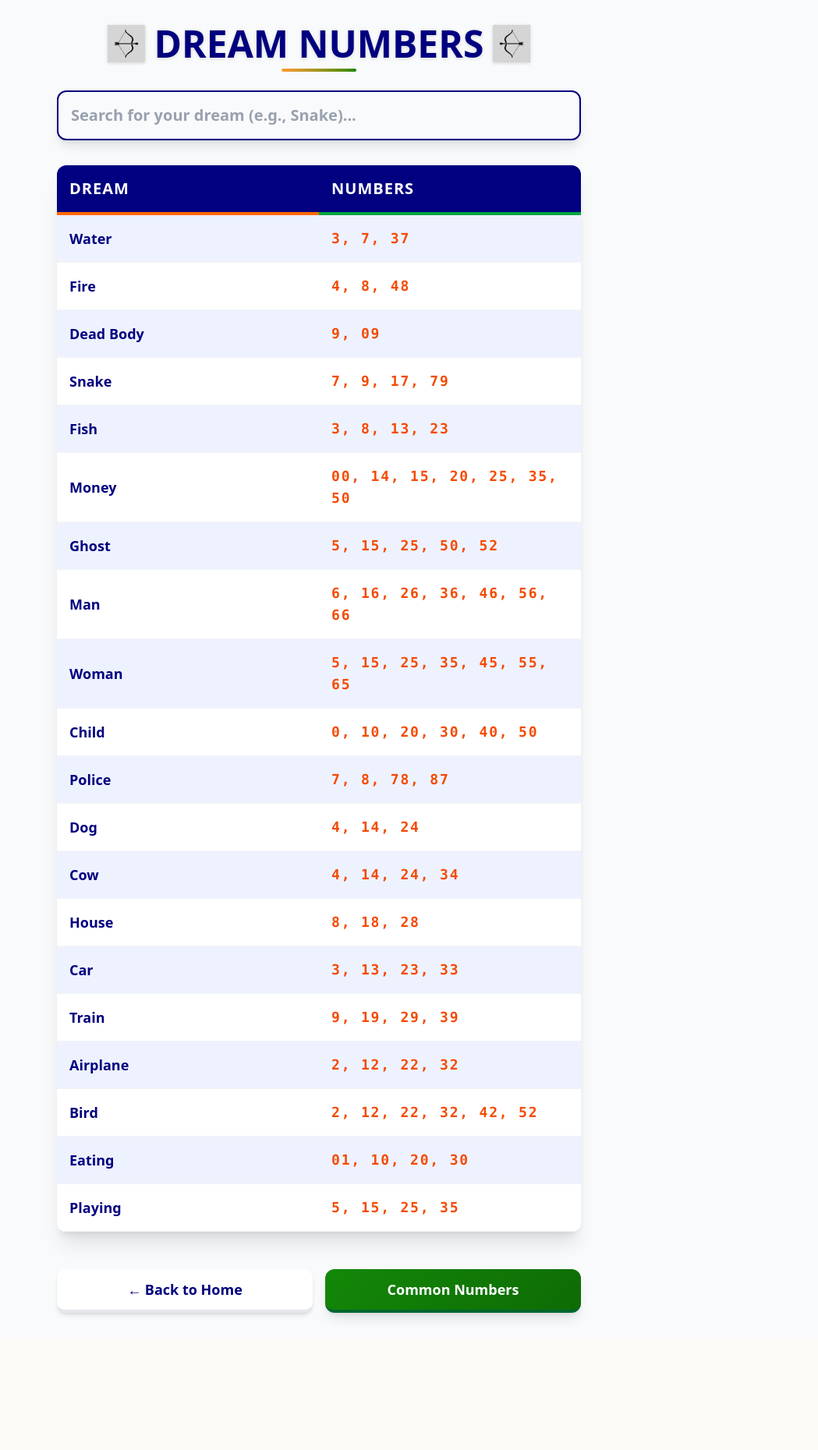
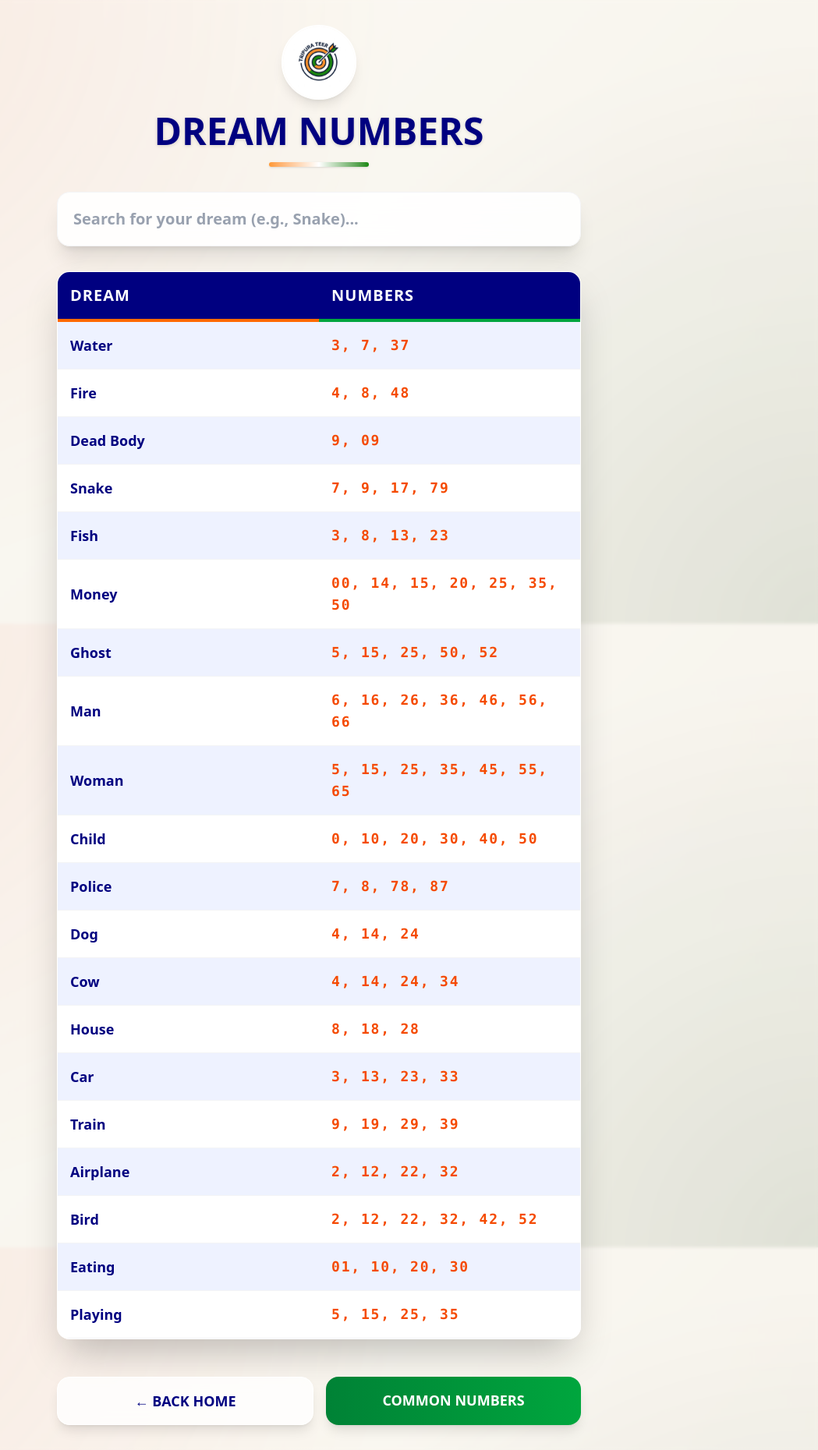
Before and after one commit to kaushikroy29/tripurateer, a Next.js app: page /dream-numbers in a window 1280 px wide. Shown: the whole page at 78% size, without its empty margins (231-1280 px from the left). Before the commit the page ends 1716 px from the top, so only its background shows below. Built offline with nearby package versions, Linux system fonts and the light colour scheme.

Commit message:
UI Efficiency: Unified Premium Design across Admin and Sub-pages

```diff
--- a/src/app/admin/page.tsx
+++ b/src/app/admin/page.tsx
@@ -34,43 +34,50 @@ export default function AdminPage() {
     }
 
     return (
-        <main className="min-h-screen bg-gray-100 flex flex-col items-center py-10 px-4">
-            <div className="w-full max-w-md bg-white p-6 rounded-lg shadow-lg border-2 border-black">
-                <div className="flex justify-between items-center mb-6">
-                    <h1 className="text-2xl font-bold uppercase">Admin Panel</h1>
-                    <button
-                        onClick={handleLogout}
-                        className="text-red-600 hover:text-red-800 font-bold text-sm underline"
-                    >
-                        Logout
-                    </button>
+        <main className="min-h-screen teer-background flex flex-col items-center py-10 px-4 relative overflow-hidden">
+            <div className="absolute inset-0 bg-white/10 backdrop-blur-[2px]"></div>
+
+            <div className="relative z-10 w-full max-w-md glass-card p-8 rounded-3xl shadow-2xl border-white/20">
+                <div className="flex flex-col items-center mb-8">
+                    <div className="w-20 h-20 mb-3 animate-float">
+                        <img src="/logo.png" alt="Logo" className="w-full h-full object-contain rounded-full border-2 border-white shadow-lg" />
+                    </div>
+                    <div className="flex justify-between items-center w-full">
+                        <h1 className="text-2xl font-black uppercase text-[var(--color-navy)] tracking-tight">Admin Control</h1>
+                        <button
+                            onClick={handleLogout}
+                            className="bg-red-50 text-red-600 hover:bg-red-100 px-3 py-1 rounded-full font-bold text-xs transition-colors border border-red-100"
+                        >
+                            Log Out
+                        </button>
+                    </div>
                 </div>
 
-                <div className="flex mb-6 border-b border-gray-200">
+                <div className="flex p-1 bg-gray-100/50 rounded-xl mb-8 gap-1 border border-gray-100">
                     <button
                         onClick={() => setSettingsTab(false)}
-                        className={`flex-1 py-2 font-bold ${!settingsTab ? 'text-blue-600 border-b-2 border-blue-600' : 'text-gray-500'}`}
+                        className={`flex-1 py-2.5 rounded-lg font-black text-sm transition-all ${!settingsTab ? 'bg-white text-[var(--color-navy)] shadow-sm' : 'text-gray-500 hover:text-gray-700'}`}
                     >
-                        Results
+                        📝 RESULTS
                     </button>
                     <button
                         onClick={() => setSettingsTab(true)}
-                        className={`flex-1 py-2 font-bold ${settingsTab ? 'text-blue-600 border-b-2 border-blue-600' : 'text-gray-500'}`}
+                        className={`flex-1 py-2.5 rounded-lg font-black text-sm transition-all ${settingsTab ? 'bg-white text-[var(--color-navy)] shadow-sm' : 'text-gray-500 hover:text-gray-700'}`}
                     >
-                        Settings
+                        ⚙️ SETTINGS
                     </button>
                 </div>
 
                 {!settingsTab ? (
                     <form action={handleResultUpdate} className="flex flex-col gap-6">
-                        <div>
-                            <label className="block font-bold mb-1">Date</label>
+                        <div className="mb-2">
+                            <label className="block font-black text-xs text-[var(--color-navy)] uppercase mb-1.5 ml-1">Select Date</label>
                             <input
                                 name="date"
                                 type="date"
                                 defaultValue={today}
                                 required
-                                className="w-full border-2 border-gray-300 p-2 rounded text-lg"
+                                className="w-full bg-white border border-gray-200 p-3 rounded-xl text-lg font-bold focus:ring-2 focus:ring-blue-100 focus:border-blue-400 outline-none transition-all shadow-sm"
                             />
                         </div>
 
@@ -134,9 +141,9 @@ export default function AdminPage() {
 
                         <button
                             type="submit"
-                            className="mt-2 bg-green-600 hover:bg-green-700 text-white font-bold py-3 rounded-lg text-lg transition-colors shadow-md"
+                            className="mt-4 bg-gradient-to-r from-green-600 to-green-500 hover:from-green-700 hover:to-green-600 text-white font-black py-4 rounded-xl text-lg transition-all shadow-lg active:scale-95 uppercase tracking-wider"
                         >
-                            Save Results
+                            Publish Results
                         </button>
                     </form>
                 ) : (
@@ -163,9 +170,9 @@ export default function AdminPage() {
 
                         <button
                             type="submit"
-                            className="mt-4 bg-blue-600 hover:bg-blue-700 text-white font-bold py-3 rounded text-lg transition-colors"
+                            className="mt-4 bg-gradient-to-r from-blue-600 to-blue-500 hover:from-blue-700 hover:to-blue-600 text-white font-black py-4 rounded-xl text-lg transition-all shadow-lg active:scale-95 uppercase tracking-wider"
                         >
-                            Update Settings
+                            Apply Changes
                         </button>
                     </form>
                 )}
--- a/src/app/common-numbers/page.tsx
+++ b/src/app/common-numbers/page.tsx
@@ -13,19 +13,22 @@ export default function CommonNumbersPage() {
     };
 
     return (
-        <main className="min-h-screen bg-[url('/pattern.png')] bg-gray-50 flex flex-col items-center py-8 px-4 font-sans">
-            <header className="flex flex-col items-center mb-6 w-full">
+        <main className="min-h-screen teer-background flex flex-col items-center py-8 px-4 font-sans relative">
+            <div className="absolute inset-0 bg-white/10 backdrop-blur-[2px]"></div>
+
+            <header className="relative z-10 flex flex-col items-center mb-6 w-full">
+                <div className="w-24 h-24 mb-4 animate-float">
+                    <img src="/logo.png" alt="Logo" className="w-full h-full object-contain rounded-full border-2 border-white shadow-lg" />
+                </div>
                 <h1 className="text-3xl md:text-5xl font-black text-[var(--color-navy)] mb-2 uppercase text-center drop-shadow-sm flex items-center justify-center gap-3">
-                    <img src="/teer-icon.png" alt="Decoration" className="h-12 w-auto invert" />
                     Common Numbers
-                    <img src="/teer-icon.png" alt="Decoration" className="h-12 w-auto invert" style={{ transform: 'scaleX(-1)' }} />
                 </h1>
-                <div className="h-1 w-24 bg-gradient-to-r from-[var(--color-saffron)] to-[var(--color-india-green)] rounded-full"></div>
+                <div className="h-1.5 w-32 bg-gradient-to-r from-[var(--color-saffron)] via-white to-[var(--color-india-green)] rounded-full shadow-sm mt-2"></div>
             </header>
 
-            <p className="text-xl font-bold text-gray-600 mb-8 bg-white px-6 py-2 rounded-full shadow-sm border border-gray-100">{today}</p>
+            <p className="relative z-10 text-lg font-bold text-gray-600 mb-8 bg-white/80 backdrop-blur-sm px-6 py-2 rounded-full shadow-sm border border-gray-100">{today}</p>
 
-            <div className="w-full max-w-2xl bg-white shadow-xl border-t-8 border-[var(--color-saffron)] rounded-xl p-6 mb-8 transform hover:scale-[1.01] transition-transform">
+            <div className="relative z-10 w-full max-w-2xl glass-card shadow-2xl border-t-8 border-[var(--color-saffron)] rounded-2xl p-8 mb-8">
                 <div className="mb-6 p-4 bg-yellow-50 border-l-4 border-[var(--color-saffron)] text-yellow-900 font-bold rounded-r-lg shadow-sm">
                     Disclaimer: These numbers are based on specialized calculations from past results. Success is not guaranteed.
                 </div>
@@ -49,18 +52,18 @@ export default function CommonNumbersPage() {
                 </div>
             </div>
 
-            <div className="mt-4 flex flex-wrap gap-4 justify-center w-full max-w-2xl">
+            <div className="relative z-10 mt-4 flex flex-wrap gap-4 justify-center w-full max-w-2xl">
                 <Link
                     href="/"
-                    className="bg-white hover:bg-gray-100 text-[var(--color-navy)] font-bold py-3 px-8 rounded-xl shadow-md border-b-4 border-gray-200 transition-all active:scale-95 text-lg flex-1 text-center min-w-[200px]"
+                    className="bg-white/80 backdrop-blur-sm hover:bg-white text-[var(--color-navy)] font-black py-4 px-8 rounded-2xl shadow-lg transition-all active:scale-95 text-lg flex-1 text-center min-w-[200px] border border-white"
                 >
-                    &larr; Back to Home
+                    &larr; BACK HOME
                 </Link>
                 <Link
                     href="/dream-numbers"
-                    className="bg-gradient-saffron text-white font-bold py-3 px-8 rounded-xl shadow-lg border-b-4 border-orange-700 transition-all active:scale-95 text-lg flex-1 text-center min-w-[200px]"
+                    className="bg-gradient-to-r from-orange-600 to-orange-500 text-white font-black py-4 px-8 rounded-2xl shadow-lg transition-all active:scale-95 text-lg flex-1 text-center min-w-[200px]"
                 >
-                    Dream Numbers
+                    DREAM NUMBERS
                 </Link>
             </div>
         </main>
--- a/src/app/dream-numbers/page.tsx
+++ b/src/app/dream-numbers/page.tsx
@@ -12,27 +12,30 @@ export default function DreamNumbersPage() {
     );
 
     return (
-        <main className="min-h-screen bg-gray-50 flex flex-col items-center py-8 px-4 font-sans">
-            <header className="flex flex-col items-center mb-6 w-full">
+        <main className="min-h-screen teer-background flex flex-col items-center py-8 px-4 font-sans relative">
+            <div className="absolute inset-0 bg-white/10 backdrop-blur-[2px]"></div>
+
+            <header className="relative z-10 flex flex-col items-center mb-8 w-full">
+                <div className="w-24 h-24 mb-4 animate-float">
+                    <img src="/logo.png" alt="Logo" className="w-full h-full object-contain rounded-full border-2 border-white shadow-lg" />
+                </div>
                 <h1 className="text-3xl md:text-5xl font-black text-[var(--color-navy)] mb-2 uppercase text-center drop-shadow-sm flex items-center justify-center gap-3">
-                    <img src="/teer-icon.png" alt="Decoration" className="h-12 w-auto invert" />
                     Dream Numbers
-                    <img src="/teer-icon.png" alt="Decoration" className="h-12 w-auto invert" style={{ transform: 'scaleX(-1)' }} />
                 </h1>
-                <div className="h-1 w-24 bg-gradient-to-r from-[var(--color-saffron)] to-[var(--color-india-green)] rounded-full"></div>
+                <div className="h-1.5 w-32 bg-gradient-to-r from-[var(--color-saffron)] via-white to-[var(--color-india-green)] rounded-full shadow-sm mt-2"></div>
             </header>
 
-            <div className="w-full max-w-2xl mb-8">
+            <div className="relative z-10 w-full max-w-2xl mb-8">
                 <input
                     type="text"
                     placeholder="Search for your dream (e.g., Snake)..."
-                    className="w-full p-4 border-2 border-[var(--color-navy)] text-xl font-bold rounded-xl shadow-lg focus:outline-none focus:ring-4 focus:ring-orange-200 transition-all placeholder-gray-400 text-gray-700"
+                    className="w-full p-5 bg-white/90 backdrop-blur-md border border-gray-100 text-xl font-bold rounded-2xl shadow-xl focus:outline-none focus:ring-4 focus:ring-orange-100 transition-all placeholder-gray-400 text-gray-700"
                     value={searchTerm}
                     onChange={(e) => setSearchTerm(e.target.value)}
                 />
             </div>
 
-            <div className="w-full max-w-2xl bg-white shadow-xl border-0 rounded-xl overflow-hidden mb-8">
+            <div className="relative z-10 w-full max-w-2xl glass-card shadow-2xl border-0 rounded-2xl overflow-hidden mb-8">
                 <table className="w-full text-left border-collapse">
                     <thead className="bg-[var(--color-navy)] text-white">
                         <tr>
@@ -63,18 +66,18 @@ export default function DreamNumbersPage() {
                 </table>
             </div>
 
-            <div className="mt-4 flex flex-wrap gap-4 justify-center w-full max-w-2xl">
+            <div className="relative z-10 mt-4 flex flex-wrap gap-4 justify-center w-full max-w-2xl">
                 <Link
                     href="/"
-                    className="bg-white hover:bg-gray-100 text-[var(--color-navy)] font-bold py-3 px-8 rounded-xl shadow-md border-b-4 border-gray-200 transition-all active:scale-95 text-lg flex-1 text-center min-w-[200px]"
+                    className="bg-white/80 backdrop-blur-sm hover:bg-white text-[var(--color-navy)] font-black py-4 px-8 rounded-2xl shadow-lg transition-all active:scale-95 text-lg flex-1 text-center min-w-[200px] border border-white"
                 >
-                    &larr; Back to Home
+                    &larr; BACK HOME
                 </Link>
                 <Link
                     href="/common-numbers"
-                    className="bg-gradient-green text-white font-bold py-3 px-8 rounded-xl shadow-lg border-b-4 border-green-800 transition-all active:scale-95 text-lg flex-1 text-center min-w-[200px]"
+                    className="bg-gradient-to-r from-green-700 to-green-600 text-white font-black py-4 px-8 rounded-2xl shadow-lg transition-all active:scale-95 text-lg flex-1 text-center min-w-[200px]"
                 >
-                    Common Numbers
+                    COMMON NUMBERS
                 </Link>
             </div>
         </main>
--- a/src/app/previous-results/page.tsx
+++ b/src/app/previous-results/page.tsx
@@ -8,17 +8,20 @@ export default async function PreviousResults() {
     const history = await getPreviousResults(today);
 
     return (
-        <main className="min-h-screen bg-gray-50 flex flex-col items-center py-8 px-4 font-sans">
-            <header className="flex flex-col items-center mb-6 w-full">
+        <main className="min-h-screen teer-background flex flex-col items-center py-8 px-4 font-sans relative">
+            <div className="absolute inset-0 bg-white/10 backdrop-blur-[2px]"></div>
+
+            <header className="relative z-10 flex flex-col items-center mb-8 w-full">
+                <div className="w-24 h-24 mb-4 animate-float">
+                    <img src="/logo.png" alt="Logo" className="w-full h-full object-contain rounded-full border-2 border-white shadow-lg" />
+                </div>
                 <h1 className="text-3xl md:text-5xl font-black text-[var(--color-navy)] mb-2 uppercase text-center drop-shadow-sm flex items-center justify-center gap-3">
-                    <img src="/teer-icon.png" alt="Decoration" className="h-12 w-auto invert" />
                     Previous Results
-                    <img src="/teer-icon.png" alt="Decoration" className="h-12 w-auto invert" style={{ transform: 'scaleX(-1)' }} />
                 </h1>
-                <div className="h-1 w-24 bg-gradient-to-r from-[var(--color-saffron)] to-[var(--color-india-green)] rounded-full"></div>
+                <div className="h-1.5 w-32 bg-gradient-to-r from-[var(--color-saffron)] via-white to-[var(--color-india-green)] rounded-full shadow-sm mt-2"></div>
             </header>
 
-            <div className="w-full max-w-2xl overflow-x-auto bg-white shadow-xl border-0 rounded-xl mb-8">
+            <div className="relative z-10 w-full max-w-2xl overflow-x-auto glass-card shadow-2xl border-0 rounded-2xl mb-8">
                 <table className="w-full border-collapse text-center text-xl font-bold">
                     <thead className="bg-[var(--color-navy)] text-white">
                         <tr>
@@ -55,24 +58,24 @@ export default async function PreviousResults() {
                 </table>
             </div>
 
-            <div className="mt-4 flex flex-wrap gap-4 justify-center w-full max-w-2xl">
+            <div className="relative z-10 mt-4 flex flex-wrap gap-4 justify-center w-full max-w-2xl">
                 <Link
                     href="/"
-                    className="bg-white hover:bg-gray-100 text-[var(--color-navy)] font-bold py-3 px-8 rounded-xl shadow-md border-b-4 border-gray-200 transition-all active:scale-95 text-lg flex-1 text-center min-w-[200px]"
+                    className="bg-white/80 backdrop-blur-sm hover:bg-white text-[var(--color-navy)] font-black py-4 px-8 rounded-2xl shadow-lg transition-all active:scale-95 text-lg flex-1 text-center min-w-[200px] border border-white"
                 >
-                    &larr; Back to Home
+                    &larr; BACK HOME
                 </Link>
                 <Link
                     href="/dream-numbers"
-                    className="bg-gradient-saffron text-white font-bold py-3 px-8 rounded-xl shadow-lg border-b-4 border-orange-700 transition-all active:scale-95 text-lg flex-1 text-center min-w-[200px]"
+                    className="bg-gradient-to-r from-orange-600 to-orange-500 text-white font-black py-4 px-8 rounded-2xl shadow-lg transition-all active:scale-95 text-lg flex-1 text-center min-w-[200px]"
                 >
-                    Dream Numbers
+                    DREAM NUMBERS
                 </Link>
                 <Link
                     href="/common-numbers"
-                    className="bg-gradient-green text-white font-bold py-3 px-8 rounded-xl shadow-lg border-b-4 border-green-800 transition-all active:scale-95 text-lg flex-1 text-center min-w-[200px]"
+                    className="bg-gradient-to-r from-green-700 to-green-600 text-white font-black py-4 px-8 rounded-2xl shadow-lg transition-all active:scale-95 text-lg flex-1 text-center min-w-[200px]"
                 >
-                    Common Numbers
+                    COMMON NUMBERS
                 </Link>
             </div>
         </main>
```
